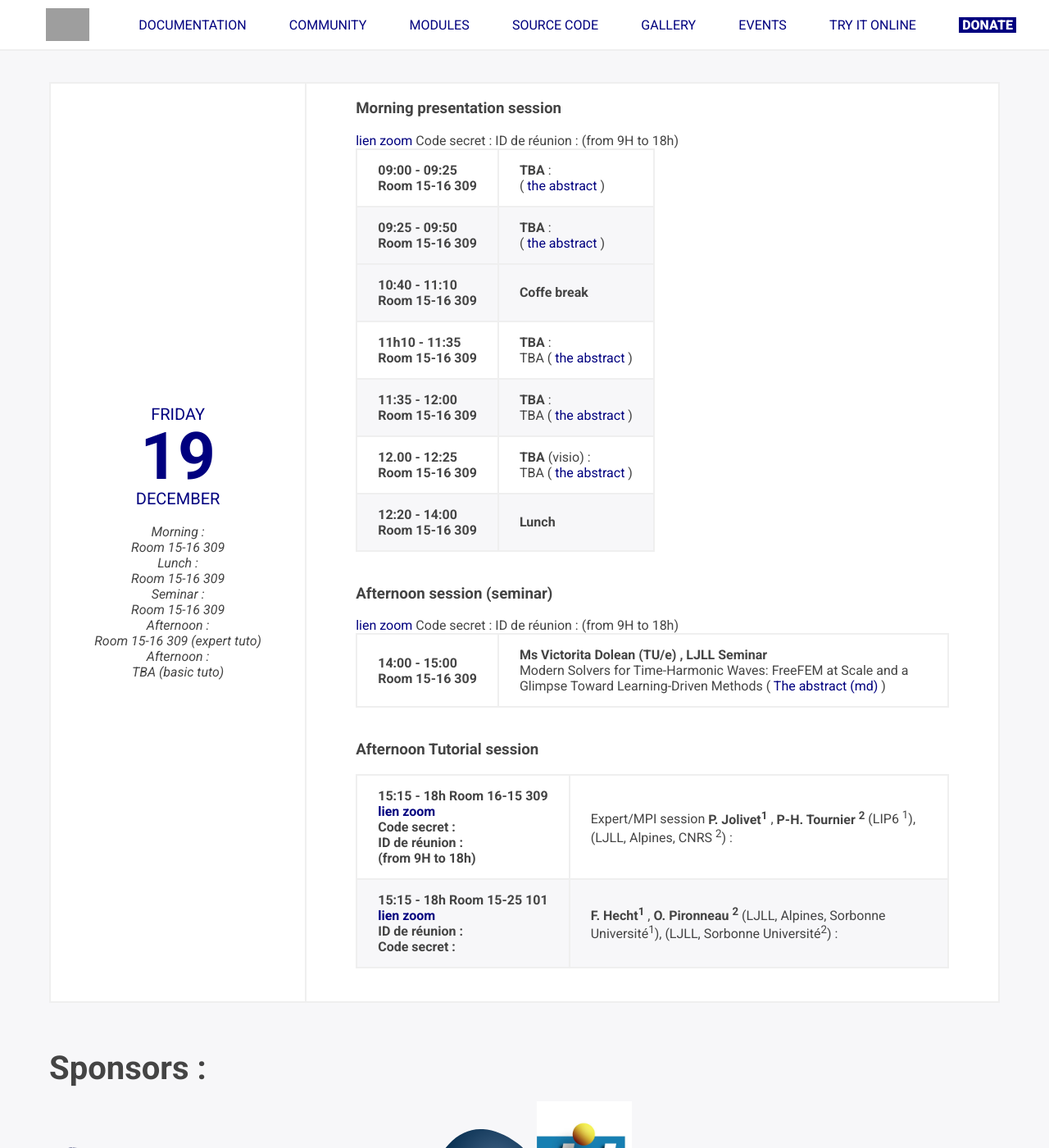
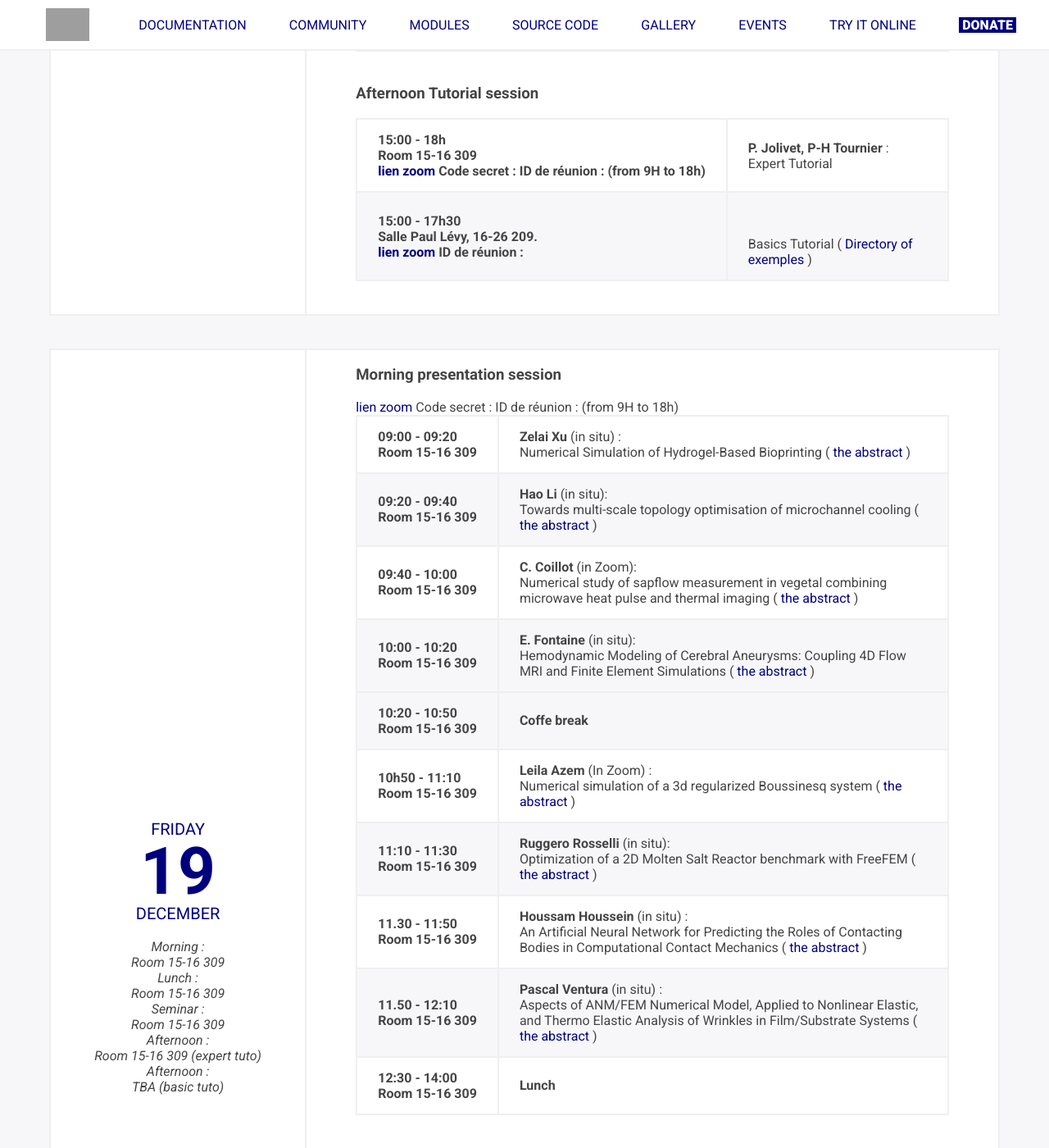
Before and after one commit to FreeFem/FreeFem-website, a Jekyll site: the page built from ffdays.md, in a window 1280 px wide and 1400 px high, scrolled down 1850 px. Shown: the whole window at 82% size. Built offline with Jekyll 4.4.1, drawn with Linux system fonts in a browser that asks for light colours; some of the changed text lies outside the part shown.

Commit message:
update plan 2025

```diff
--- a/_layouts/ffdays.html
+++ b/_layouts/ffdays.html
@@ -43,7 +43,7 @@
             <br>Morning : <br> Room 15-16 309
 	          <br> Lunch : <br> Room 15-16 309
             <br> Afternoon :<br> Room  15-16 309 (Presentation)
-            <br>Afternoon :<br> Room TBA (basic tuto)
+            <br>Afternoon :<br> Salle Paul Lévy, 16-26 209. (basic tuto)
             </p>
         </div>
         <div class="program">
@@ -65,16 +65,25 @@
                 </td>
               </tr>
               <tr>
-       		<th scope="row">9:45 - 10:30<br> Room 15-16 309  </th>
+       		<th scope="row">9:45 - 10:00<br> Room 15-16 309  </th>
        <td>
-        <strong>TBA</strong> (CNRS,LJLL, Sorbonne Université) :
+        <strong>A. Le Hyaric</strong> (CNRS,LJLL, Sorbonne Université) :
         <br>
-       TBA   (<a href="https://github.com/FreeFem/FreeFem-days/raw/master/2025/pdf"> Directory of the presentation </a> )
+       FreeFem-CS  (<a href="https://github.com/FreeFem/FreeFem-days/raw/master/2025/ALH.md"> Directory of the presentation </a> )
+      </td>
+
+                     </tr>
+                                   <tr>
+       		<th scope="row">10:00 - 10:25<br> Room 15-16 309  </th>
+       <td>
+        <strong>S. Legrandre</strong> (INRIA, Alpines) :
+        <br>
+       Integration Continue and cmake (<a href="https://github.com/FreeFem/FreeFem-days/raw/master/2025/md/SL.md"> Directory of the presentation </a> )
       </td>
 
                      </tr>
               <tr>
-				        <th scope="row">10:30 - 11:00<br> Room 15-16 309</th>
+				        <th scope="row">10:25 - 11:00<br> Room 15-16 309</th>
                 <td>
                   <strong>Coffe break</strong>
                   <br>
@@ -84,9 +93,9 @@
               <tr>
 				        <th scope="row">11:00 - 11:15 <br> Room 15-16 309</th>
                   <td>
-                    <strong>TBA</strong> () :
+                    <strong>A. Chabib</strong> (CNRS, LJLL) :
                     <br>
-                    TBA  (<a href="https://github.com/FreeFem/FreeFem-days/md/master/2025/md/TBA.md"> the presentation </a> )
+                    Element Pk and quadrature formular  (<a href="https://github.com/FreeFem/FreeFem-days/md/master/2025/md/AC.md"> the presentation </a> )
                   </td>
 
 
@@ -95,9 +104,9 @@
               <tr>
 				        <th scope="row">11:15 - 12:30 <br> Room 15-16 309</th>
                 <td>
-                  <strong>TBA</strong> () : TBA
+                  <strong>P. Jolivet</strong> (CNRS, LIP6) : TBA
                   <br>
-                   (<a href="https://github.com/FreeFem/FreeFem-days/blob/master/2025/md/TBA.pdf"> the presentation </a>
+                   (<a href="https://github.com/FreeFem/FreeFem-days/blob/master/2025/md/PJ.pdf"> the presentation </a>
 
 
                 </td>
@@ -114,42 +123,36 @@
 		          </tr>
             </tbody>
           </table>
- <!---  		     <p>Afternoon  session : presentation
+  		     <p>Afternoon  session : presentation
           <a href=https://zoom.us/j/6348460832?pwd=fQtOtIshy12XbgJqa6PKd9G6mx3FIi.1&omn=91870740014"> lien zoom </A>
             Code secret : 045314014  ID de réunion :  634 846 0832 (from 9H to 18h)
 </p>
-   <!---       <table class="table table-striped">
+       <table class="table table-striped">
           <tbody>
               <tr>
-				      <th scope="row">13:45 - 14:10<br> Room 15-16 309
-
-</th>
+				      <th scope="row">13:45 - 14:10<br> Room 15-16 309 </th>
                 <td>
-
+                 <strong>A. Suzuki</strong> ()
+                 <br> An inverse problem to determine volcanic structure and its eigenvalue analysis in higher precision
                 </td>
 		          </tr>
 	                     <tr>
-	       			<th scope="row">14:10 - 14:35<br> Room 15-16 309</th>
+	       			<th scope="row">14:10 - 15:00<br> Room 15-16 309</th>
 	                       <td>
-
+	              <strong>G. Sadaka, F. Bouchut</strong><br>
+                FreeVol
 	                        </td>
 	                     </tr>
 
-       <tr>
-			       <th scope="row">14:35 - 15:00<br> Room 15-16 309</th>
-         <td>
-
-         </td>
-	         </tr>
             </tbody>
-          </table> -->
+          </table>
 
          <h3>Afternoon Tutorial  session   </h3>
 
           <table class="table table-striped">
             <tbody>
               <tr>
-				       <th scope="row">14:00 - 18h<br> Room 15-16 309 <br>
+				       <th scope="row">15:00 - 18h<br> Room 15-16 309 <br>
                 <a href="https://zoom.us/j"> lien zoom </A>
                   Code secret :   ID de réunion :   (from 9H to 18h)
                     <td>
@@ -158,8 +161,8 @@
                 </td>
               </tr>
               <tr>
-				        <th scope="row">14:00 - 18h<br>
-						room TBA <br> <a href="https://cnrs.zoom.us/"> lien zoom </A>
+				        <th scope="row">15:00 - 17h30<br>
+						Salle Paul Lévy, 16-26 209. <br> <a href="https://cnrs.zoom.us/"> lien zoom </A>
 							 ID de réunion :  		 </th>
                 <td>
                       <br> <br>
@@ -192,28 +195,42 @@
           <table class="table table-striped">
             <tbody>
               <tr>
-				        <th scope="row">09:00 - 09:25 <br> Room 15-16 309 </th>
+				        <th scope="row">09:00 - 09:20 <br> Room 15-16 309 </th>
                 <td>
-                <strong> TBA</strong> :
+                <strong> Zelai	Xu </strong> (in situ) :
                 <br>
-
-                (<a href="https://github.com/FreeFem/FreeFem-days/blob/master/2025/md/TBA.md"> the abstract </a> )
+                Numerical Simulation of Hydrogel-Based Bioprinting
+                (<a href="https://github.com/FreeFem/FreeFem-days/blob/master/2025/md/ZX.md"> the abstract </a> )
 
 
               </tr>
 
               <tr>
-			<th scope="row">09:25 - 09:50<br> Room 15-16 309</th>
+			<th scope="row">09:20 - 09:40<br> Room 15-16 309</th>
                 <td>
-              <strong>TBA</strong>  :
+              <strong>Hao Li</strong>  (in situ):
               <br>
-
-              (<a href="https://github.com/FreeFem/FreeFem-days/blob/master/2025/md/TBA.md"> the abstract </a> )
+               Towards multi-scale topology optimisation of microchannel cooling
+              (<a href="https://github.com/FreeFem/FreeFem-days/blob/master/2025/md/HL.md"> the abstract </a> )
+              <tr> </td>
+	            <th scope="row">09:40 - 10:00<br> Room 15-16 309</th>
+                <td>
+              <strong>C. Coillot</strong>  (in Zoom):
+              <br>
+               Numerical study of sapflow measurement in vegetal combining microwave heat pulse and thermal imaging
+              (<a href="https://github.com/FreeFem/FreeFem-days/blob/master/2025/md/CC.md"> the abstract </a> )
+              <tr> </td>
+		            <th scope="row">10:00 - 10:20<br> Room 15-16 309</th>
+                <td>
+              <strong>E. Fontaine</strong>  (in situ):
+              <br>
+               Hemodynamic Modeling of Cerebral Aneurysms: Coupling 4D Flow MRI and Finite Element Simulations
+              (<a href="https://github.com/FreeFem/FreeFem-days/blob/master/2025/md/EF.md"> the abstract </a> )
               <tr> </td>
 
 
               <tr>
-				        <th scope="row">10:40 - 11:10<br> Room 15-16 309</th>
+				        <th scope="row">10:20 - 10:50<br> Room 15-16 309</th>
                 <td>
                   <strong>Coffe break</strong>
                   <br>
@@ -222,41 +239,50 @@
 
 
               <tr>
-				        <th scope="row">11h10 - 11:35<br> Room 15-16 309</th>
+				        <th scope="row">10h50 - 11:10<br> Room 15-16 309</th>
                 <td>
-                  <strong>TBA</strong>  :
+                  <strong>Leila Azem</strong> (In Zoom) :
                   <br>
-                  TBA
-                  (<a href="https://github.com/FreeFem/FreeFem-days/blob/master/2025/md/TBA.md"> the abstract </a> )
-
-
+                  Numerical simulation of a 3d regularized Boussinesq system
+                  (<a href="https://github.com/FreeFem/FreeFem-days/blob/master/2025/md/LA.md"> the abstract </a> )
                 </td>
               </tr>
 
 
               <tr>
-				        <th scope="row">11:35 - 12:00<br> Room 15-16 309</th>
+				        <th scope="row">11:10 - 11:30<br> Room 15-16 309</th>
                 <td>
-                  <strong>TBA</strong>   :
+                  <strong>Ruggero Rosselli</strong>   (in situ):
                   <br>
-                 TBA
-                  (<a href="https://github.com/FreeFem/FreeFem-days/blob/master/2025/md/TBA.md"> the abstract </a> )
-
+                 Optimization of a 2D Molten Salt Reactor benchmark with FreeFEM
+                  (<a href="https://github.com/FreeFem/FreeFem-days/blob/master/2025/md/RR.md"> the abstract </a> )
                   </td>
               </tr>
 
               <tr>
-				        <th scope="row">12.00 - 12:25<br> Room 15-16 309</th>
+				        <th scope="row">11.30 - 11:50<br> Room 15-16 309</th>
                 <td>
-                <strong>TBA</strong>  (visio) :
+                <strong>Houssam Houssein</strong>  (in situ) :
                 <br>
-               TBA
+               An Artificial Neural Network for Predicting the Roles of Contacting Bodies in Computational Contact Mechanics
                 (<a href="https://github.com/FreeFem/FreeFem-days/blob/master/2025/md/TBA.md"> the abstract </a> )
 
               </td>
               </tr>
+
               <tr>
-				        <th scope="row">12:20 - 14:00<br> Room 15-16 309</th>
+				        <th scope="row">11.50 - 12:10<br> Room 15-16 309</th>
+                <td>
+                <strong>Pascal Ventura</strong>  (in situ) :
+                <br>
+               Aspects of ANM/FEM Numerical Model, Applied to Nonlinear Elastic, and Thermo Elastic Analysis of Wrinkles in Film/Substrate Systems
+                (<a href="https://github.com/FreeFem/FreeFem-days/blob/master/2025/md/PV.md"> the abstract </a> )
+
+              </td>
+              </tr>
+
+              <tr>
+				        <th scope="row">12:30 - 14:00<br> Room 15-16 309</th>
                 <td>
                   <strong>Lunch</strong>
                   <br>
@@ -302,17 +328,15 @@
 
             </tr>
             <tr>
-				      <th scope="row">15:15 - 18h  Room 15-25 101  <br>
+				      <th scope="row">15:00 - 18h  Room 15-25 322  <br>
 
                 <a href="https://cnrs.zoom.us/"> lien zoom </A>
                  <br> ID de réunion : <br>                  Code secret :
 </th>
 
               <td>
-                  <strong>F. Hecht<sup>1</sup> </strong>, <strong>O. Pironneau <sup>2</sup> </strong> (LJLL, Alpines, Sorbonne Université<sup>1</sup>), (LJLL, Sorbonne Université<sup>2</sup>) :
+                  <strong>F. Hecht<sup>1</sup> </strong>, <strong>G. Sadaka <sup>2</sup> </strong> (LJLL, Alpines, Sorbonne Université<sup>1</sup>), (LMRS, CNRS, Rouen <sup>2</sup>) :
                   <br>
-
-
               </td>
             </tr>
 	        </tbody>
```
